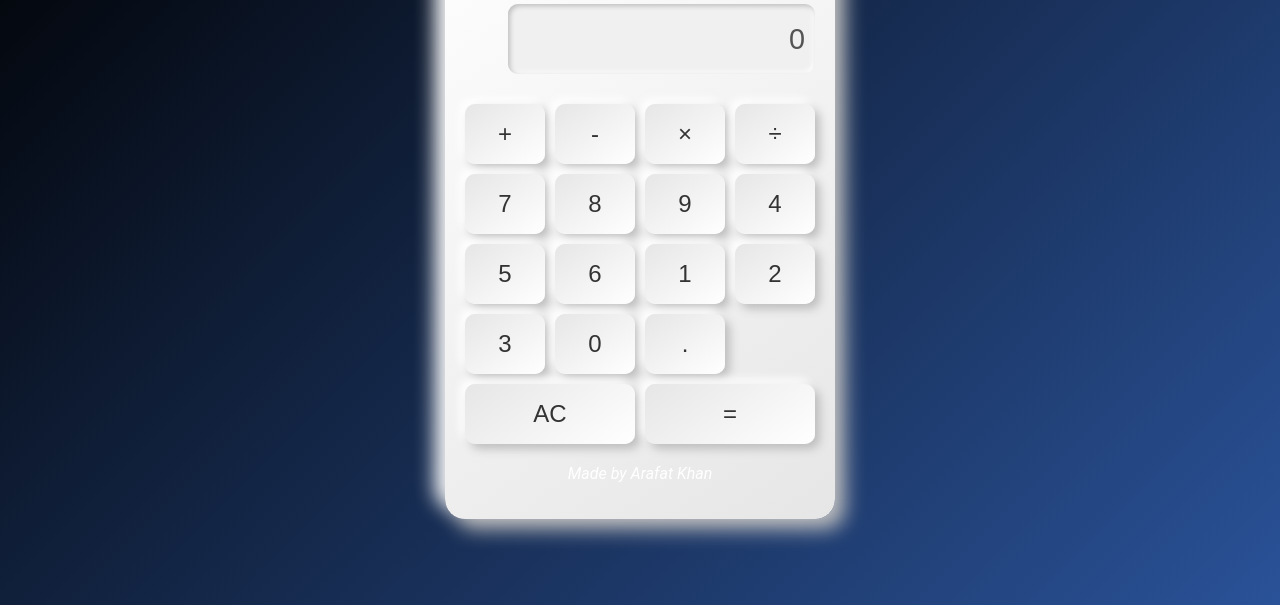
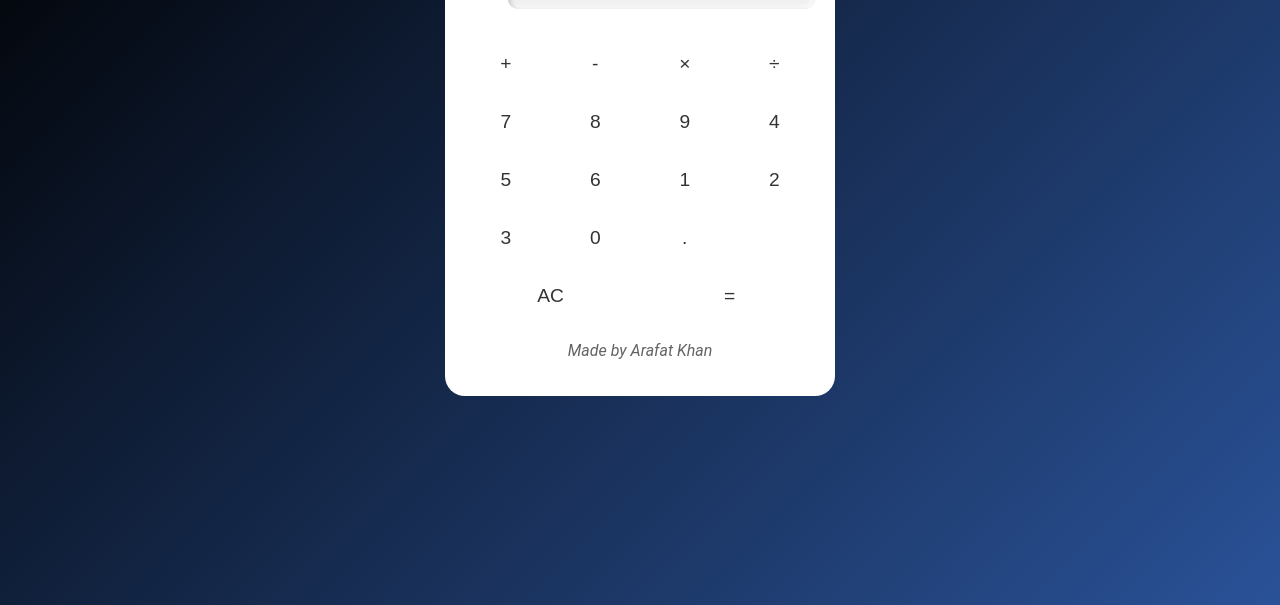
Before and after one commit to arafatkhan/calculator, a plain HTML site: page index.html in a window 1280 px wide. Shown: the part 195-800 px from the top of the page. Drawn offline with Linux system fonts and the light colour scheme.

Commit message:
i have change some ui

```diff
--- a/style.css
+++ b/style.css
@@ -1,7 +1,8 @@
 body {
     font-family: 'Roboto', sans-serif;
     display: flex;
-    justify-content: center;
+    flex-direction: column;
+    justify-content: space-between;
     align-items: center;
     height: 100vh;
     background: linear-gradient(135deg, #000000, #2a5298);
@@ -12,9 +13,11 @@ body {
     border: none;
     padding: 20px;
     border-radius: 20px;
-    background: linear-gradient(145deg, #ffffff, #e6e6e6);
-    box-shadow: 10px 10px 20px #bebebe, -10px -10px 20px #ffffff;
+    background: linear-gradient(145deg, #ffffff, #ffffff); /* Remove gray gradient */
+    box-shadow: none; /* Remove shadow */
     width: 350px;
+    margin: 20px 0; /* Add top and bottom margins */
+    margin-bottom: 20px; /* Replace auto with a fixed value */
 }
 
 .calculator-heading {
@@ -62,16 +65,16 @@ body {
 .calculator-keys {
     display: grid;
     grid-template-columns: repeat(4, 1fr);
-    gap: 10px;
+    gap: 8px; /* Reduce spacing between buttons */
 }
 
 .calculator-keys button {
-    height: 60px;
-    font-size: 1.5em;
+    height: 50px; /* Reduce button height */
+    font-size: 1.2em; /* Adjust font size for smaller buttons */
     border: none;
     border-radius: 10px;
-    background: linear-gradient(145deg, #e6e6e6, #ffffff);
-    box-shadow: 5px 5px 10px #bebebe, -5px -5px 10px #ffffff;
+    background: linear-gradient(145deg, #ffffff, #ffffff); /* Remove gray gradient */
+    box-shadow: none; /* Remove shadow */
     color: #333;
     transition: all 0.3s ease;
 }
@@ -102,6 +105,21 @@ body {
     text-align: center;
     font-size: 1em;
     margin-top: 20px;
-    color: #fff;
+    color: #636363;
     font-style: italic;
 }
+
+/* Updated footer styles for a more polished look */
+.footer {
+    position: fixed;
+    bottom: 0;
+    left: 0;
+    width: 100%;
+    text-align: center;
+    padding: 15px; /* Increased padding for better spacing */
+    background-color: #222; /* Darker background for a modern look */
+    color: #a8d5ba; /* Softer green for better contrast */
+    font-size: 16px; /* Slightly larger font for readability */
+    border-top: 2px solid #444; /* Thicker border for a defined separation */
+    box-shadow: 0 -2px 5px rgba(0, 0, 0, 0.2); /* Added shadow for depth */
+}
```
